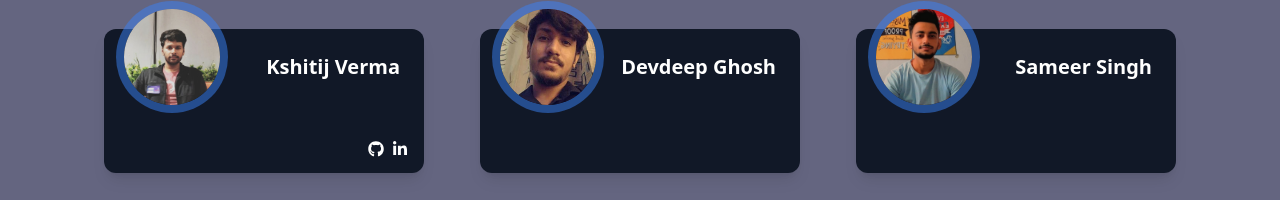
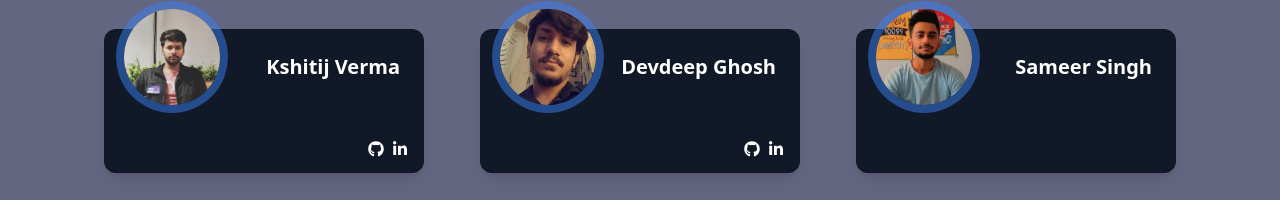
Before and after one commit to kshitijv256/aceHack2.0, a React (Vite) app: page / in a window 1280 px wide. Shown: the part 9667-9867 px from the top of the page. Built offline with nearby package versions, Linux system fonts and the light colour scheme.

Commit message:
added devdeep github and linkedin

```diff
--- a/src/components/TeamData.jsx
+++ b/src/components/TeamData.jsx
@@ -33,6 +33,16 @@ export const devdeep = {
   name: "Devdeep Ghosh",
   role: "Web Developer",
   image: devdeepImg,
+  linkedin: (
+    <a href="https://www.linkedin.com/in/devdeep-ghosh-34774817a/" target={"_blank"}>
+      <FaLinkedinIn color="white" />
+    </a>
+  ),
+  github: (
+    <a href="https://github.com/thedevildude" target={"_blank"}>
+      <FaGithub color="white" />
+    </a>
+  ),
 };
 export const swarnava = {
   name: "Swarnava Das",
```
